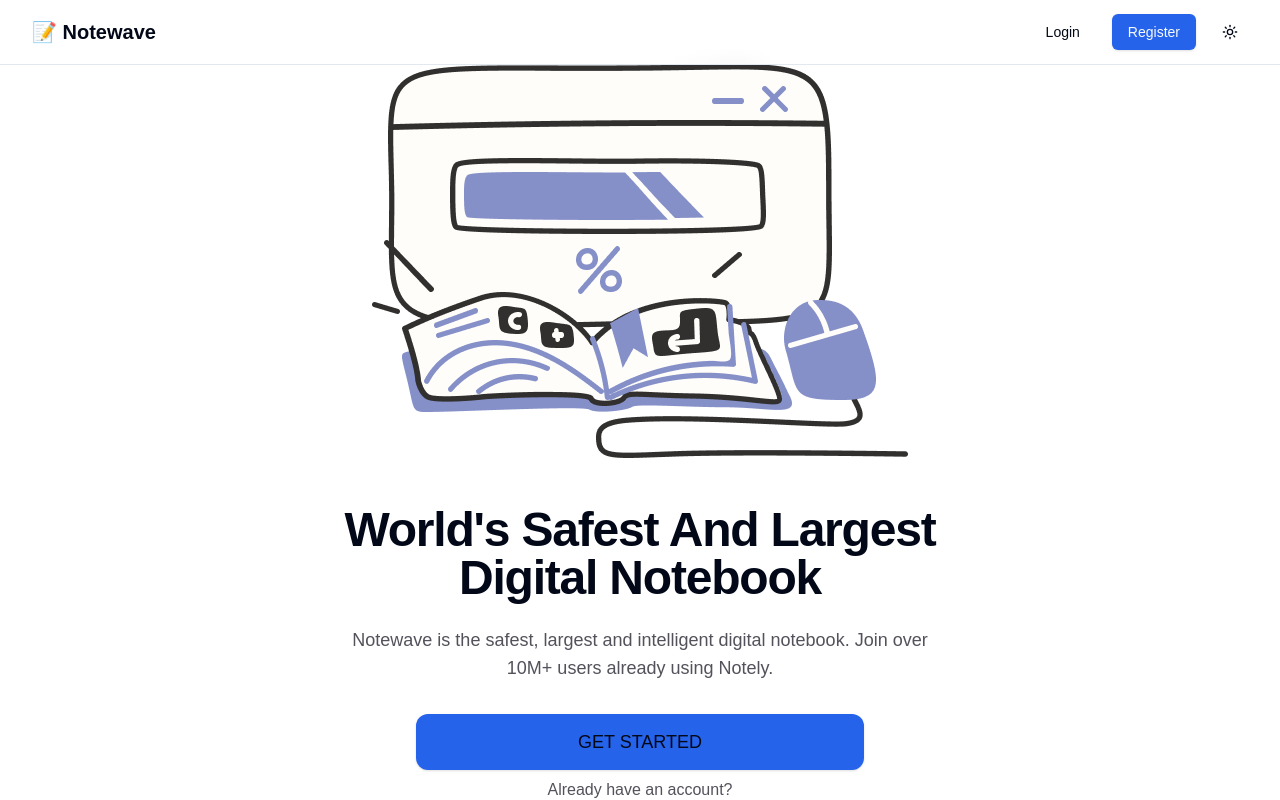
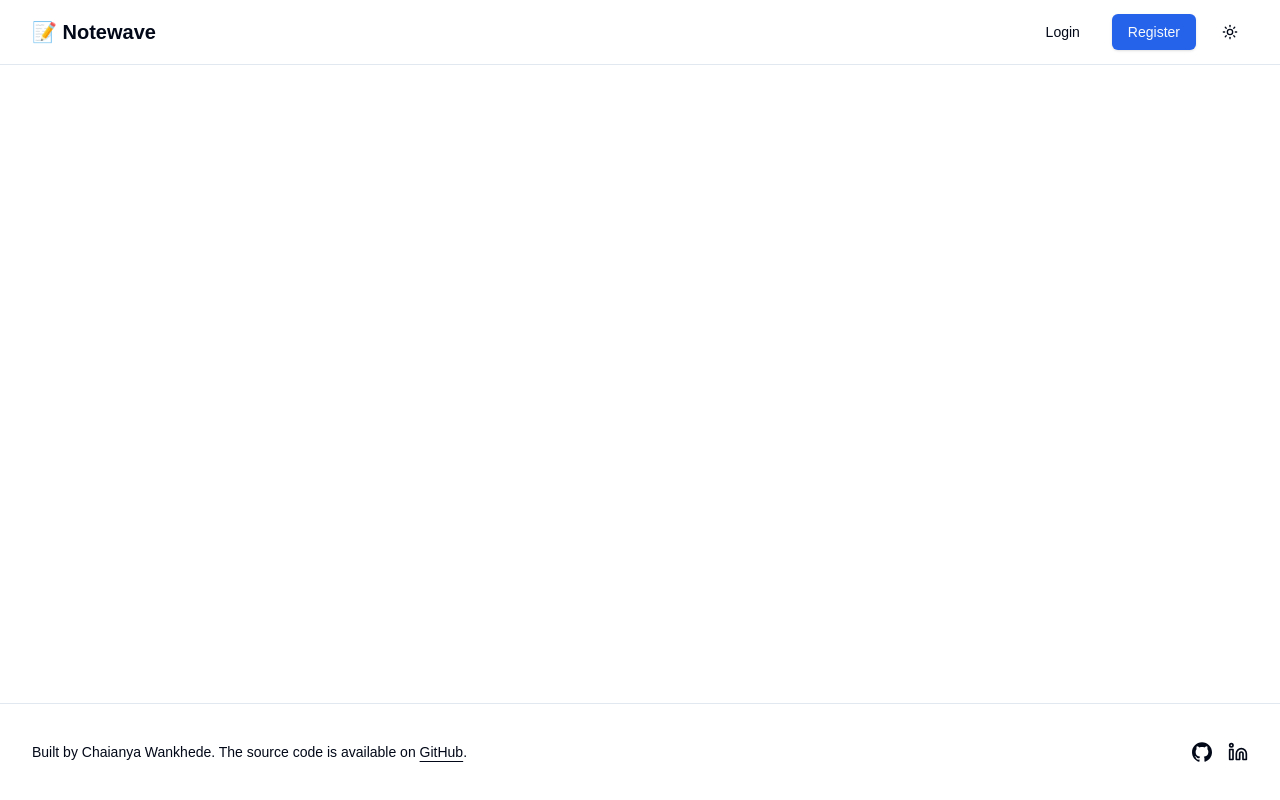
Before and after one commit to Babban33/notewave, a Next.js app: page / in a window 1280 px wide. Shown: the top 800 px of the page. Built offline with nearby package versions, Linux system fonts and the light colour scheme.

Commit message:
emptied page

```diff
--- a/app/page.tsx
+++ b/app/page.tsx
@@ -1,33 +1,6 @@
-import { Button } from "@/components/ui/button";
-import Image from "next/image";
-
 export default function Home() {
     return (
-        <div className="flex flex-col justify-center items-center min-h-screen px-4">
-            <Image
-                className="-mt-16 mb-12 w-auto h-auto"
-                src="/home1.png"
-                width={240}
-                height={240}
-                alt=""
-            />
-            <h2 className="text-4xl sm:text-5xl font-bold tracking-tight text-center mb-6 max-w-2xl">
-                World&apos;s Safest And Largest Digital Notebook
-            </h2>
-
-            <p className="text-lg text-zinc-600 dark:text-zinc-400 mb-8 max-w-xl text-center">
-                Notewave is the safest, largest and intelligent digital notebook. Join
-                over 10M+ users already using Notely.
-            </p>
-
-            <div className="flex flex-col gap-2 w-full max-w-md text-center">
-                <Button size="lg" className="w-full h-14 text-lg rounded-xl text-foreground">
-                    GET STARTED
-                </Button>
-                <p className="text-zinc-600 dark:text-zinc-400">
-                    Already have an account?
-                </p>
-            </div>
+        <div className="flex flex-col items-center justify-center">
         </div>
     );
 }
```
